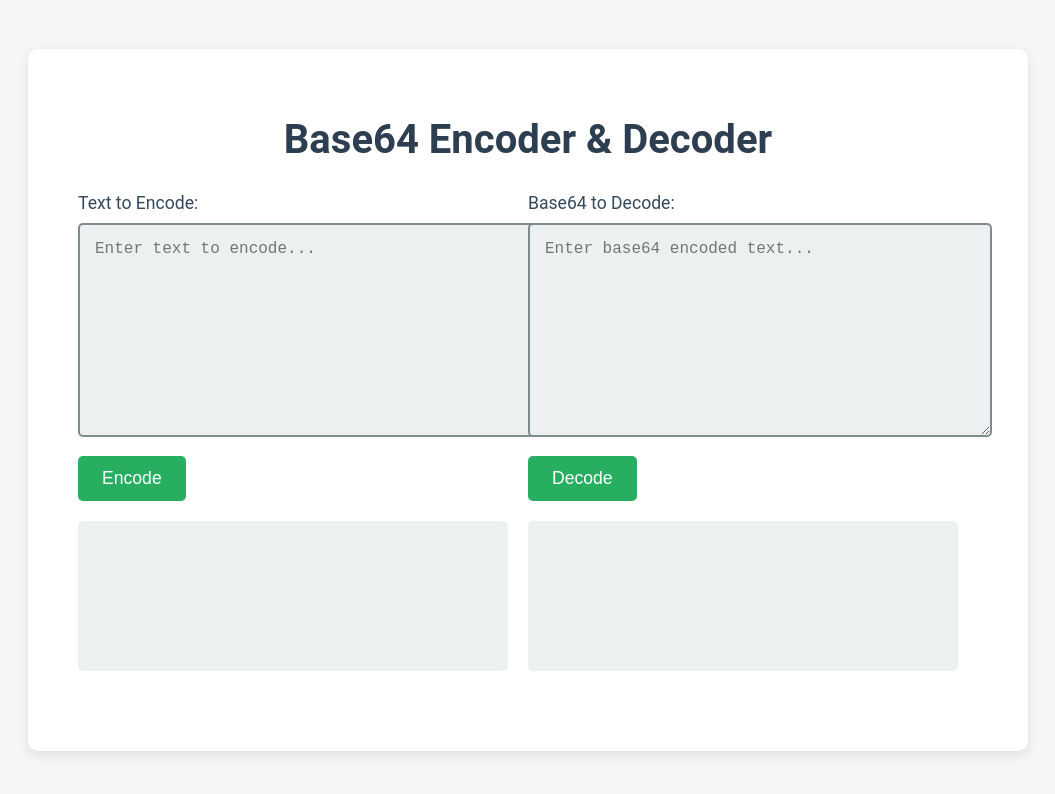
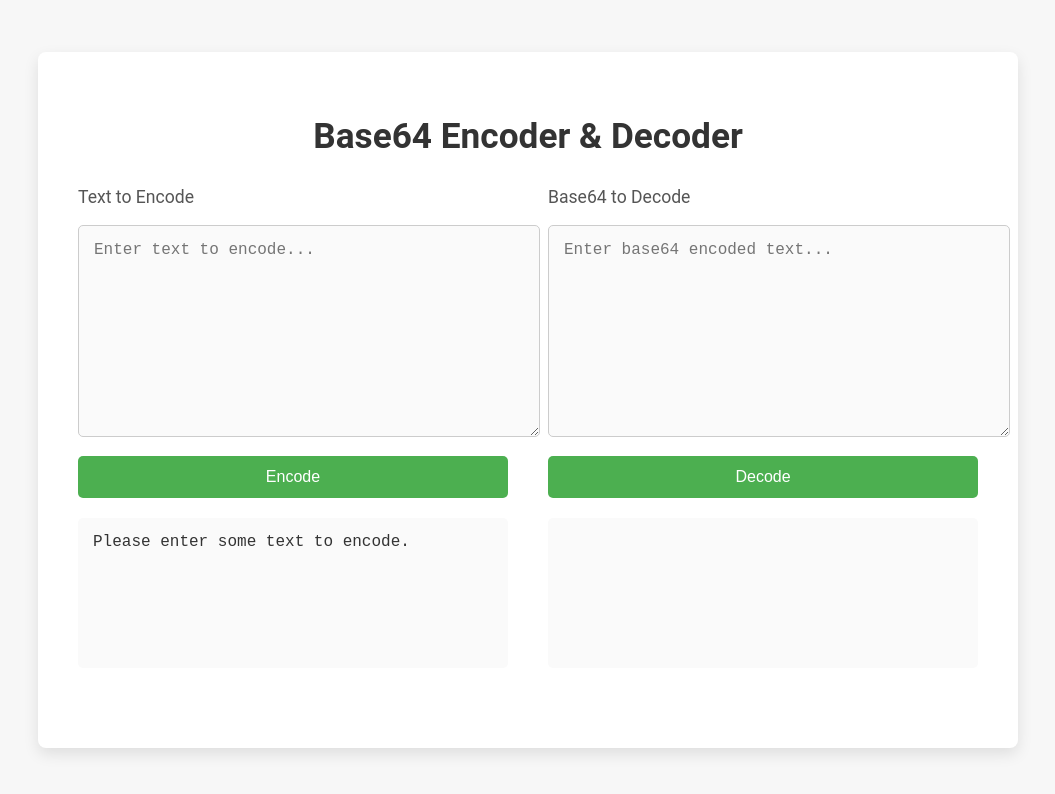
Before and after one commit to CodyisCoder/devcody.net, a plain HTML site: page base64/index.html in a window 1280 px wide. Both pictures are taken after a click on the button "Encode". Shown: the whole page, without its empty margins (112-1167 px from the left). Drawn offline with Linux system fonts and the light colour scheme.

Commit message:
Update index.html

```diff
--- a/base64/index.html
+++ b/base64/index.html
@@ -7,87 +7,84 @@
     <style>
         body {
             font-family: 'Roboto', sans-serif;
-            background-color: #f4f7f6;
+            background-color: #f7f7f7;
             margin: 0;
-            padding: 0;
             display: flex;
             justify-content: center;
             align-items: center;
             height: 100vh;
         }
         .container {
-            background-color: #ffffff;
-            padding: 40px 50px;
-            border-radius: 10px;
+            background-color: #fff;
+            padding: 40px;
+            border-radius: 8px;
+            max-width: 900px;
             width: 100%;
-            max-width: 900px;
-            box-shadow: 0 4px 12px rgba(0, 0, 0, 0.1);
+            box-shadow: 0 6px 15px rgba(0, 0, 0, 0.1);
         }
         h1 {
             text-align: center;
-            color: #2c3e50;
-            font-size: 2.5rem;
+            font-size: 2.2rem;
+            color: #333;
             margin-bottom: 30px;
         }
         .section {
             display: flex;
-            justify-content: space-between;
+            gap: 40px;
             margin-bottom: 40px;
-        }
-        .section label {
-            font-size: 1.1rem;
-            margin-bottom: 10px;
-            color: #34495e;
         }
         .input-container {
             flex: 1;
-            padding-right: 20px;
+        }
+        label {
+            font-size: 1.1rem;
+            color: #555;
+            margin-bottom: 8px;
+            display: block;
         }
         .textarea {
             width: 100%;
             height: 180px;
             padding: 15px;
+            border: 1px solid #ccc;
+            border-radius: 5px;
+            background-color: #fafafa;
+            font-size: 1rem;
+            color: #333;
+            resize: vertical;
             margin-top: 10px;
-            border: 2px solid #7f8c8d;
-            border-radius: 5px;
-            resize: vertical;
-            font-size: 1rem;
-            color: #2c3e50;
-            background-color: #ecf0f1;
         }
         .button {
-            background-color: #27ae60;
+            background-color: #4CAF50;
             color: white;
             border: none;
             padding: 12px 24px;
             margin-top: 15px;
             cursor: pointer;
             border-radius: 5px;
-            font-size: 1.1rem;
+            font-size: 1rem;
             transition: background-color 0.3s;
+            width: 100%;
         }
         .button:hover {
-            background-color: #2ecc71;
+            background-color: #45a049;
         }
         .output {
             padding: 15px;
-            background-color: #ecf0f1;
+            background-color: #fafafa;
             border-radius: 5px;
             font-family: 'Courier New', monospace;
             word-wrap: break-word;
+            margin-top: 20px;
             min-height: 120px;
-            margin-top: 20px;
         }
         .output span {
             display: block;
-            color: #2c3e50;
-            word-wrap: break-word;
+            color: #333;
         }
-        hr {
-            border: none;
-            height: 1px;
-            background-color: #bdc3c7;
-            margin: 40px 0;
+        .error {
+            color: #e74c3c;
+            font-size: 1rem;
         }
     </style>
 </head>
@@ -97,14 +94,14 @@
 
         <div class="section">
             <div class="input-container">
-                <label for="encodeInput">Text to Encode:</label>
+                <label for="encodeInput">Text to Encode</label>
                 <textarea id="encodeInput" class="textarea" placeholder="Enter text to encode..."></textarea>
                 <button onclick="encodeBase64()" class="button">Encode</button>
                 <div id="encodedOutput" class="output"></div>
             </div>
 
             <div class="input-container">
-                <label for="decodeInput">Base64 to Decode:</label>
+                <label for="decodeInput">Base64 to Decode</label>
                 <textarea id="decodeInput" class="textarea" placeholder="Enter base64 encoded text..."></textarea>
                 <button onclick="decodeBase64()" class="button">Decode</button>
                 <div id="decodedOutput" class="output"></div>
@@ -114,18 +111,26 @@
 
     <script>
         function encodeBase64() {
-            var text = document.getElementById('encodeInput').value;
-            var encodedText = btoa(text);
+            const text = document.getElementById('encodeInput').value;
+            if (text.trim() === '') {
+                document.getElementById('encodedOutput').innerHTML = '<span class="error">Please enter some text to encode.</span>';
+                return;
+            }
+            const encodedText = btoa(text);
             document.getElementById('encodedOutput').innerHTML = '<span>' + encodedText + '</span>';
         }
 
         function decodeBase64() {
-            var encodedText = document.getElementById('decodeInput').value;
+            const encodedText = document.getElementById('decodeInput').value;
+            if (encodedText.trim() === '') {
+                document.getElementById('decodedOutput').innerHTML = '<span class="error">Please enter some base64 text to decode.</span>';
+                return;
+            }
             try {
-                var decodedText = atob(encodedText);
+                const decodedText = atob(encodedText);
                 document.getElementById('decodedOutput').innerHTML = '<span>' + decodedText + '</span>';
             } catch (e) {
-                document.getElementById('decodedOutput').innerHTML = '<span style="color: #e74c3c;">Invalid base64 string</span>';
+                document.getElementById('decodedOutput').innerHTML = '<span class="error">Invalid base64 string.</span>';
             }
         }
     </script>
```
